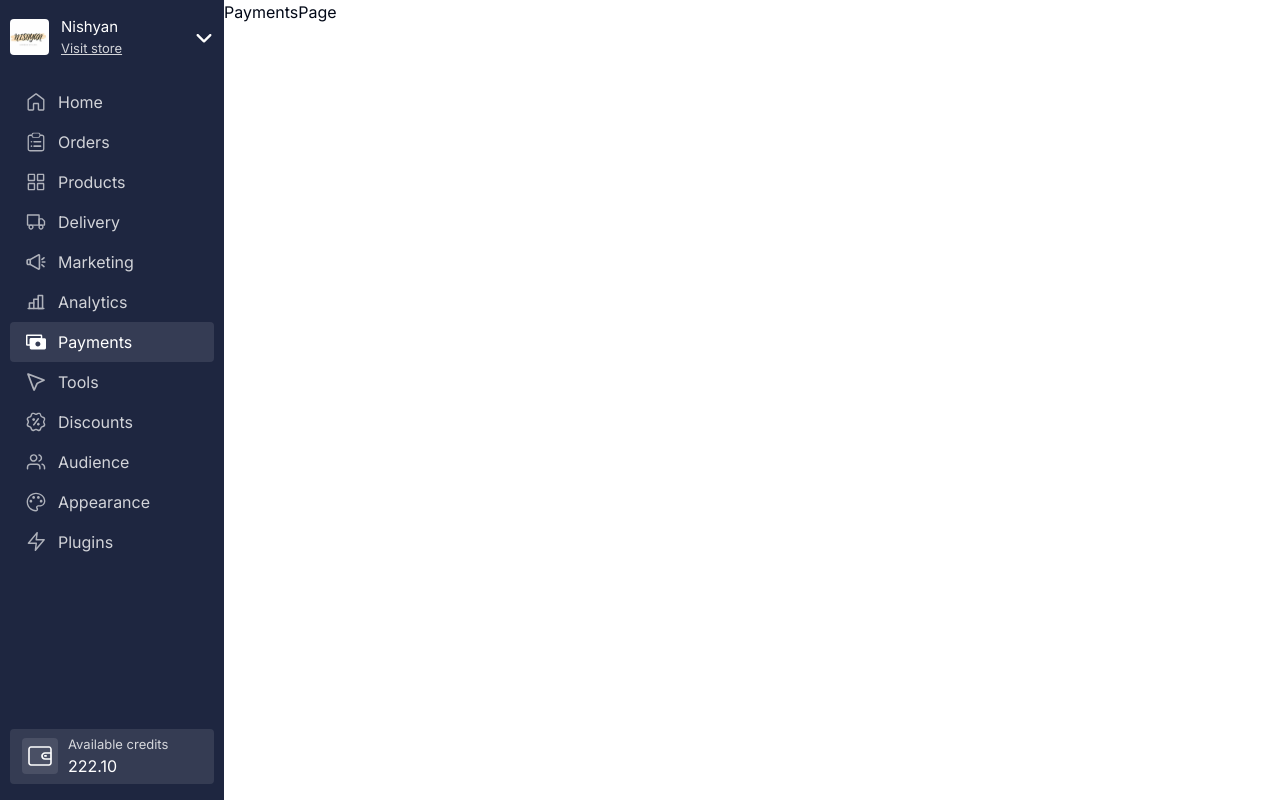
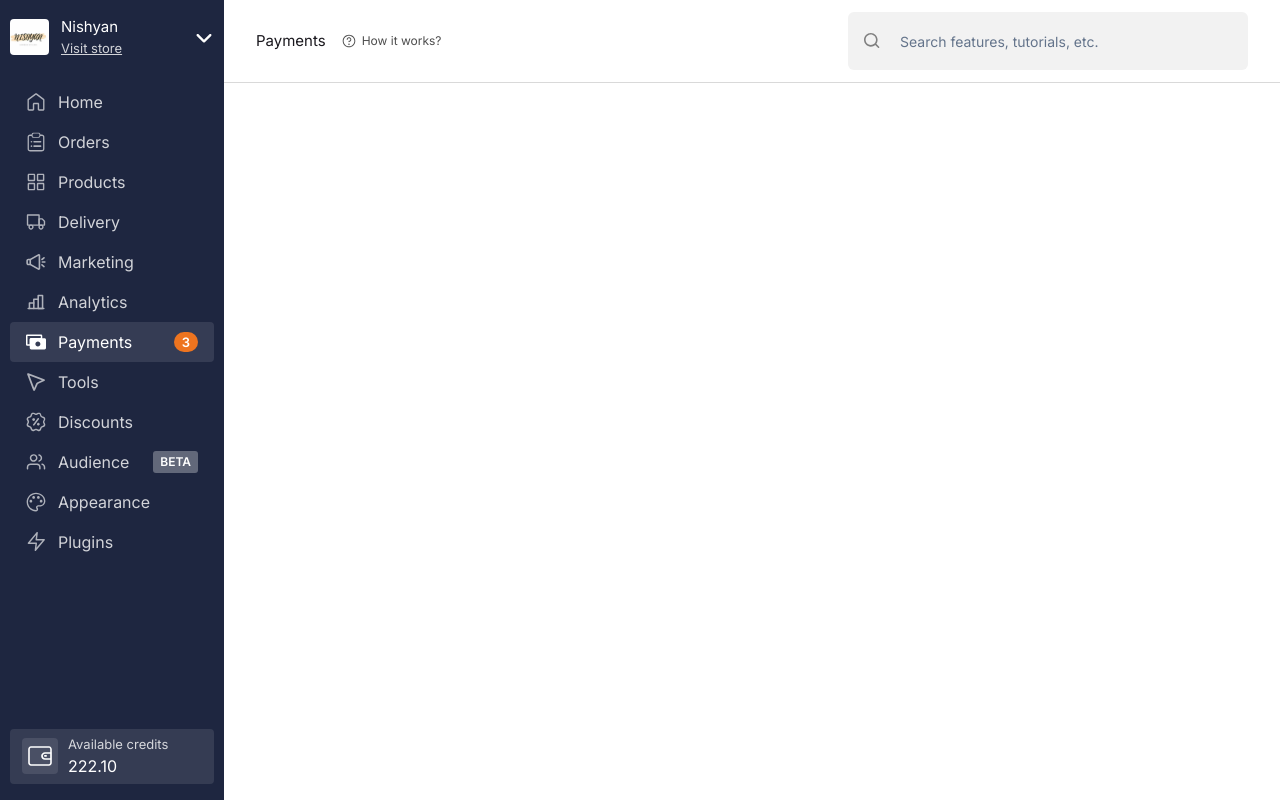
Before and after one commit to satishkumarsajjan/dukaan-fe, a Next.js app: page /dashboard/payments in a window 1280 px wide. Built offline with nearby package versions, Linux system fonts and the light colour scheme.

Commit message:
sidebar: search box, header, nav item

```diff
--- a/app/dashboard/payments/page.tsx
+++ b/app/dashboard/payments/page.tsx
@@ -1,7 +1,13 @@
+import { Header } from '@/components/Dashboard/Header/Header';
+
 interface PaymentsPageProps {}
 
 const PaymentsPage = ({}: PaymentsPageProps) => {
-  return <div>PaymentsPage</div>;
+  return (
+    <div>
+      <Header help={true} screenWidth='full' searchBox={true} />
+    </div>
+  );
 };
 
 export default PaymentsPage;
--- /dev/null
+++ b/components/Dashboard/Header/Header.tsx
@@ -0,0 +1,26 @@
+import { cn } from '@/lib/utils';
+import { Helper } from './Helper';
+import { SearchBox } from './SearchBox';
+
+interface HeaderProps {
+  backArrow?: boolean;
+  help: boolean;
+  searchBox: boolean;
+  description?: boolean;
+  button?: boolean;
+  screenWidth: string;
+  beta?: boolean;
+}
+
+export const Header = ({ help, searchBox, screenWidth }: HeaderProps) => {
+  return (
+    <div
+      className={cn(
+        'flex justify-between w-full pt-[12px] pb-[12px] pl-[32px] pr-[32px] flex-row gap-[16px] bg-[#FFFFFF] border-b-[1px] border-solid border-[#D9D9D9]'
+      )}
+    >
+      <Helper help />
+      {searchBox && <SearchBox />}
+    </div>
+  );
+};
--- /dev/null
+++ b/components/Dashboard/Header/Helper.tsx
@@ -0,0 +1,23 @@
+import Image from 'next/image';
+
+interface HelperProps {
+  help: boolean;
+}
+
+export const Helper = ({ help }: HelperProps) => {
+  return (
+    <div className='flex justify-center gap-[16px]'>
+      <p className='text-[#1A181E] text-[15px] leading-[22px] flex items-center justify-center'>
+        Payments
+      </p>
+      {help && (
+        <div className='flex justify-center items-center gap-[6px]'>
+          <Image alt='' src={'/Help.svg'} width={'14'} height={'14'} />
+          <p className='text-[#4D4D4D] text-[12px] leading-[16px]'>
+            How it works?
+          </p>
+        </div>
+      )}
+    </div>
+  );
+};
--- /dev/null
+++ b/components/Dashboard/Header/SearchBox.tsx
@@ -0,0 +1,22 @@
+import { Input } from '@/components/ui/input';
+import Image from 'next/image';
+
+interface SearchBoxProps {}
+
+export const SearchBox = ({}: SearchBoxProps) => {
+  return (
+    <div className='flex w-[400px] pt-[9px] pb-[9px] pl-[16px] pr-[16px] items-center justify-stretch flex-shrink-0 gap-[8px] rounded-[6px] bg-[#F2F2F2]'>
+      <Image
+        alt='search'
+        src={'/search.svg'}
+        width={'16'}
+        height={'16'}
+        className='flex-shrink-0'
+      />
+      <Input
+        placeholder='Search features, tutorials, etc.'
+        className='bg-transparent border-none'
+      />
+    </div>
+  );
+};
--- a/components/Dashboard/Sidebar/NavItem.tsx
+++ b/components/Dashboard/Sidebar/NavItem.tsx
@@ -4,14 +4,17 @@ import { usePathname } from 'next/navigation';
 import { cn } from '@/lib/utils';
 import Image from 'next/image';
 import Link from 'next/link';
+import { Badge } from '@/components/ui/badge';
 
 interface NavItemProps {
   logo: string;
   href: string;
   label: string;
+  badge: boolean;
+  beta: boolean;
 }
 
-export const NavItem = ({ href, label, logo }: NavItemProps) => {
+export const NavItem = ({ href, label, logo, badge, beta }: NavItemProps) => {
   const router = usePathname();
   const url = `/dashboard/${href}`;
   const active = router === url ? true : false;
@@ -30,9 +33,24 @@ export const NavItem = ({ href, label, logo }: NavItemProps) => {
         height={'20'}
         className={cn('text-[#FFFFFF] opacity-80', active && 'opacity-100')}
       />
-      <p className={cn('text-[#FFFFFF] opacity-80', active && 'opacity-100')}>
+      <p
+        className={cn(
+          'grow text-[#FFFFFF] opacity-80',
+          active && 'opacity-100'
+        )}
+      >
         {label}
       </p>
+      {badge && (
+        <Badge className='flex justify-center w-[24px] h-[20px] rounded-[10px] bg-[#EE741F] flex-shrink-0'>
+          <p className='text-center text-[13px] text-[#FFFFFF]'>3</p>
+        </Badge>
+      )}
+      {beta && (
+        <Badge className='flex flex-start rounded-[3px] pr-[6px] pl-[6px] pt-[2px] pb-[2px] bg-[#ffffff4d] text-[#FFFFFF]'>
+          BETA
+        </Badge>
+      )}
     </Link>
   );
 };
--- a/components/Dashboard/Sidebar/NavPanel.tsx
+++ b/components/Dashboard/Sidebar/NavPanel.tsx
@@ -12,6 +12,8 @@ export const NavPanel = ({}: NavProps) => {
             href={navitem.href}
             label={navitem.label}
             logo={navitem.icon}
+            badge={navitem.badge}
+            beta={navitem.beta}
           />
         </div>
       ))}
--- /dev/null
+++ b/components/ui/badge.tsx
@@ -0,0 +1,36 @@
+import * as React from "react"
+import { cva, type VariantProps } from "class-variance-authority"
+
+import { cn } from "@/lib/utils"
+
+const badgeVariants = cva(
+  "inline-flex items-center rounded-full border px-2.5 py-0.5 text-xs font-semibold transition-colors focus:outline-none focus:ring-2 focus:ring-ring focus:ring-offset-2",
+  {
+    variants: {
+      variant: {
+        default:
+          "border-transparent bg-primary text-primary-foreground hover:bg-primary/80",
+        secondary:
+          "border-transparent bg-secondary text-secondary-foreground hover:bg-secondary/80",
+        destructive:
+          "border-transparent bg-destructive text-destructive-foreground hover:bg-destructive/80",
+        outline: "text-foreground",
+      },
+    },
+    defaultVariants: {
+      variant: "default",
+    },
+  }
+)
+
+export interface BadgeProps
+  extends React.HTMLAttributes<HTMLDivElement>,
+    VariantProps<typeof badgeVariants> {}
+
+function Badge({ className, variant, ...props }: BadgeProps) {
+  return (
+    <div className={cn(badgeVariants({ variant }), className)} {...props} />
+  )
+}
+
+export { Badge, badgeVariants }
--- /dev/null
+++ b/components/ui/input.tsx
@@ -0,0 +1,25 @@
+import * as React from "react"
+
+import { cn } from "@/lib/utils"
+
+export interface InputProps
+  extends React.InputHTMLAttributes<HTMLInputElement> {}
+
+const Input = React.forwardRef<HTMLInputElement, InputProps>(
+  ({ className, type, ...props }, ref) => {
+    return (
+      <input
+        type={type}
+        className={cn(
+          "flex h-10 w-full rounded-md border border-input bg-background px-3 py-2 text-sm ring-offset-background file:border-0 file:bg-transparent file:text-sm file:font-medium placeholder:text-muted-foreground focus-visible:outline-none focus-visible:ring-2 focus-visible:ring-ring focus-visible:ring-offset-2 disabled:cursor-not-allowed disabled:opacity-50",
+          className
+        )}
+        ref={ref}
+        {...props}
+      />
+    )
+  }
+)
+Input.displayName = "Input"
+
+export { Input }
--- a/lib/nav-items.ts
+++ b/lib/nav-items.ts
@@ -2,66 +2,92 @@ export type NavItem = {
   icon: string;
   label: string;
   href: string;
+  badge: boolean;
+  beta: boolean;
 };
 export const navitems: NavItem[] = [
   {
     icon: '/Home.svg',
     label: 'Home',
     href: 'home',
+    badge: false,
+    beta: false,
   },
   {
     icon: '/Orders.svg',
     label: 'Orders',
     href: 'orders',
+    badge: false,
+    beta: false,
   },
   {
     icon: '/Products.svg',
     label: 'Products',
     href: 'products',
+    badge: false,
+    beta: false,
   },
   {
     icon: '/Delivery.svg',
     label: 'Delivery',
     href: 'delivery',
+    badge: false,
+    beta: false,
   },
   {
     icon: '/Marketing.svg',
     label: 'Marketing',
     href: 'marketing',
+    badge: false,
+    beta: false,
   },
   {
     icon: '/Analytics.svg',
     label: 'Analytics',
     href: 'analytics',
+    badge: false,
+    beta: false,
   },
   {
     icon: '/Payments.svg',
     label: 'Payments',
     href: 'payments',
+    badge: true,
+    beta: false,
   },
   {
     icon: '/Tools.svg',
     label: 'Tools',
     href: 'tools',
+    badge: false,
+    beta: false,
   },
   {
     icon: '/Discounts.svg',
     label: 'Discounts',
     href: 'discounts',
+    badge: false,
+    beta: false,
   },
   {
     icon: '/Audience.svg',
     label: 'Audience',
     href: 'audience',
+    badge: false,
+    beta: true,
   },
   {
     icon: '/Appearance.svg',
     label: 'Appearance',
     href: 'appearance',
+    badge: false,
+    beta: false,
   },
   {
     icon: '/Plugins.svg',
     label: 'Plugins',
     href: 'plugins',
+    badge: false,
+    beta: false,
   },
 ];
```
Also changed, not shown: public/Help.svg (added), public/search.svg (added).
